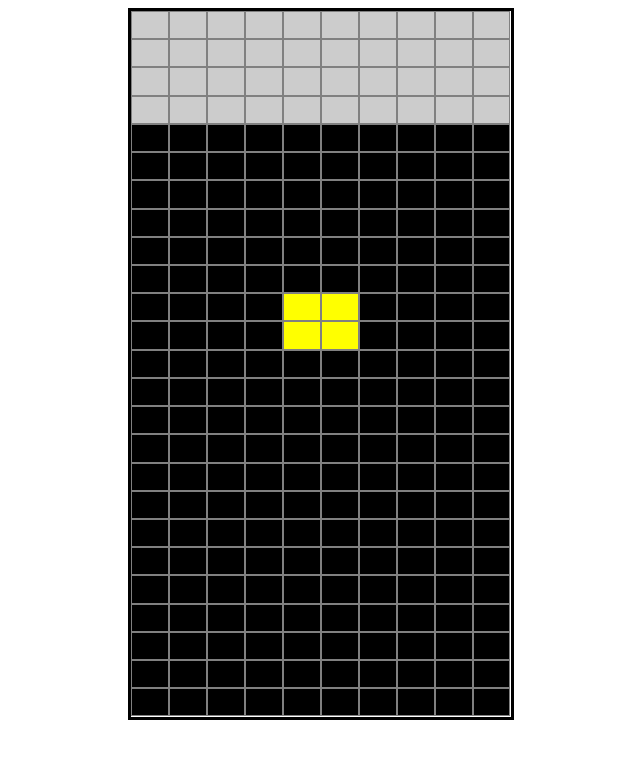
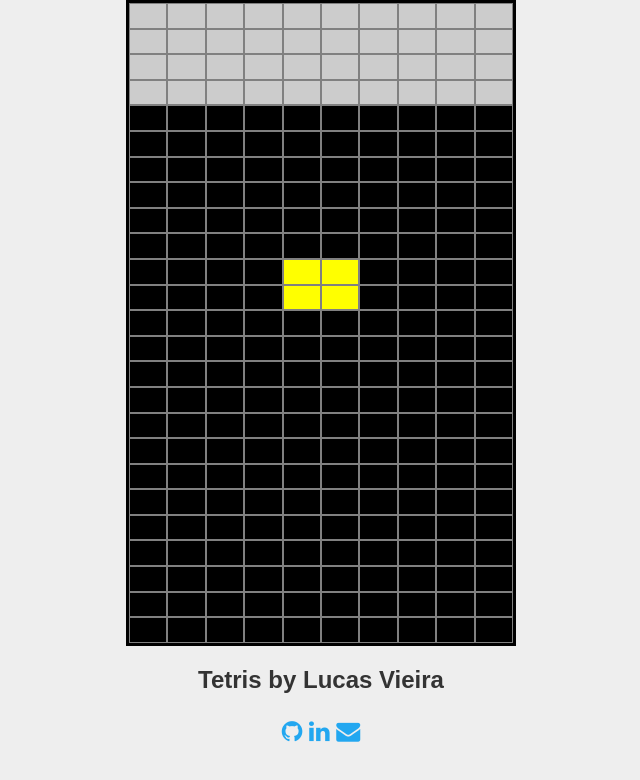
Before and after one commit to vieiralucas/tetris, a website: page index.html in a window 1280 px wide. Shown: the whole page, without its empty margins (319-959 px from the left). Drawn offline with Linux system fonts and the light colour scheme.

Commit message:
:lipstick:

```diff
--- a/css/style.css
+++ b/css/style.css
@@ -1,6 +1,33 @@
+body {
+    font-family: sans-serif;
+    background: #EEE;
+    margin: 0;
+}
+
+h2 {
+    color: #333;
+}
+
+a {
+    text-decoration: none;
+    color: #22A7F0;
+}
+
+a:hover {
+    color: #446CB3;
+}
+
+p {
+    font-size: 1.5em;
+}
+
+.text-center {
+    text-align: center;
+}
+
 .board {
     width: 30%;
-    height: 90%;
+    height: 80%;
     margin: auto;
     position: relative;
     border: solid;
--- a/index.html
+++ b/index.html
@@ -2,9 +2,22 @@
     <head>
         <title>Tetris</title>
         <link rel="stylesheet" href="css/style.css">
+        <link rel="stylesheet" href="//maxcdn.bootstrapcdn.com/font-awesome/4.3.0/css/font-awesome.min.css">
     </head>
     <body>
         <div class="board"></div>
+        <h2 class="text-center">Tetris by Lucas Vieira</h2>
+        <p class="text-center">
+            <a href="http://github.com/vieiralucas/tetris" target="_blank">
+                <i class="fa fa-github fa-6"></i>
+            </a>
+            <a href="http://br.linkedin.com/pub/lucas-vieira/a4/1/1ba/en" target="_blank">
+                <i class="fa fa-linkedin"></i>
+            </a>
+            <a href="mailto:vieiralucas4@gmail.com">
+                <i class="fa fa-envelope"></i>
+            </a>
+        </p>
         <script type="text/javascript" src="js/util.js"></script>
         <script type="text/javascript" src="js/piece.js"></script>
         <script type="text/javascript" src="js/block.js"></script>
```
